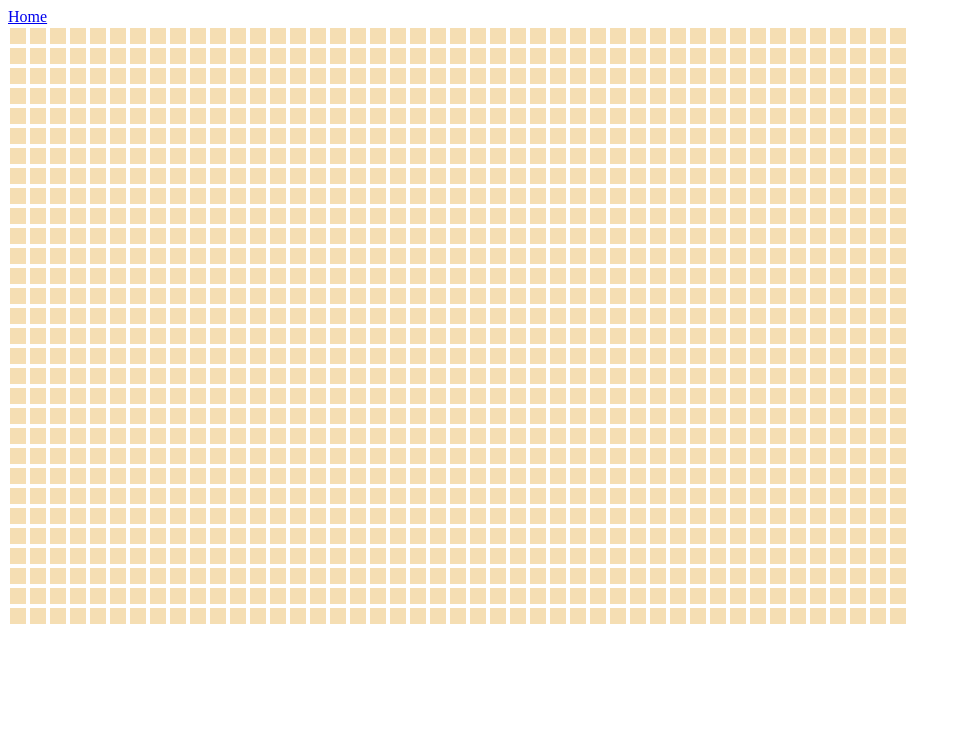
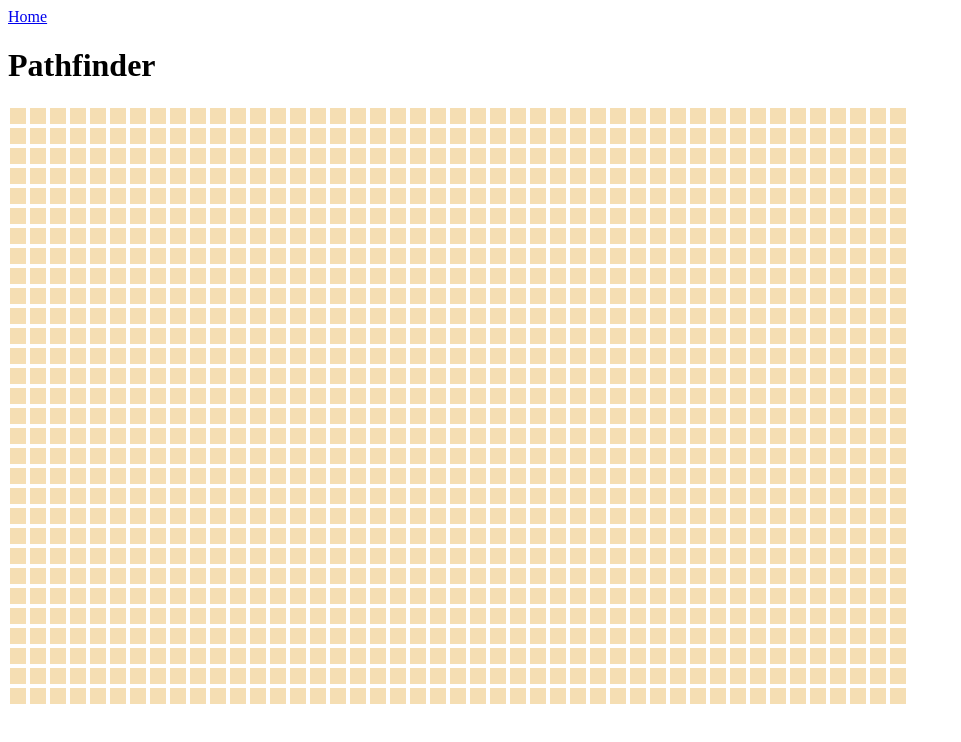
Before and after one commit to KJFreys1/DataStruct, a React (Create React App) app in the folder client/: page /pathfinder in a window 1280 px wide. Shown: the top 742 px of the page, without its empty margins (0-961 px from the left). Built offline with nearby package versions, Linux system fonts and the light colour scheme.

Commit message:
refactor grid

```diff
--- a/client/src/components/GridElem.js
+++ b/client/src/components/GridElem.js
@@ -0,0 +1,7 @@
+import React from 'react'
+
+export default function GridElem() {
+    return (
+        <div className="grid-elem"></div>
+    )
+}
--- a/client/src/components/Pathfinder.js
+++ b/client/src/components/Pathfinder.js
@@ -1,24 +1,24 @@
-import React from 'react'
+import React, { useState, useEffect } from 'react'
 import { Link } from 'react-router-dom'
 
+import GridElem from './GridElem'
+
 export default function Pathfinder() {
-    let grid = []
+    const [grid, setGrid] = useState([])
 
-    const makeGridElem = idx => {
-        return (
-            <div className="grid-elem" key={idx}></div>
-        )
-    }
+    useEffect(() => {
+        for (let i = 0; i < 1350; i++) {
+            setGrid(prevState => [...prevState, <GridElem key={i} />])
+        }
+    }, [])
 
-    for (let i = 0; i < 1350; i++) {
-        grid.push(makeGridElem(i))
-    }
-
-    console.log(grid)
     return (
         <div id="pathfinder">
             <Link to="/">Home</Link>
             <div className="path-display">
+                <header>
+                    <h1>Pathfinder</h1>
+                </header>
                 <div className="grid">
                     {grid}
                 </div>
```
